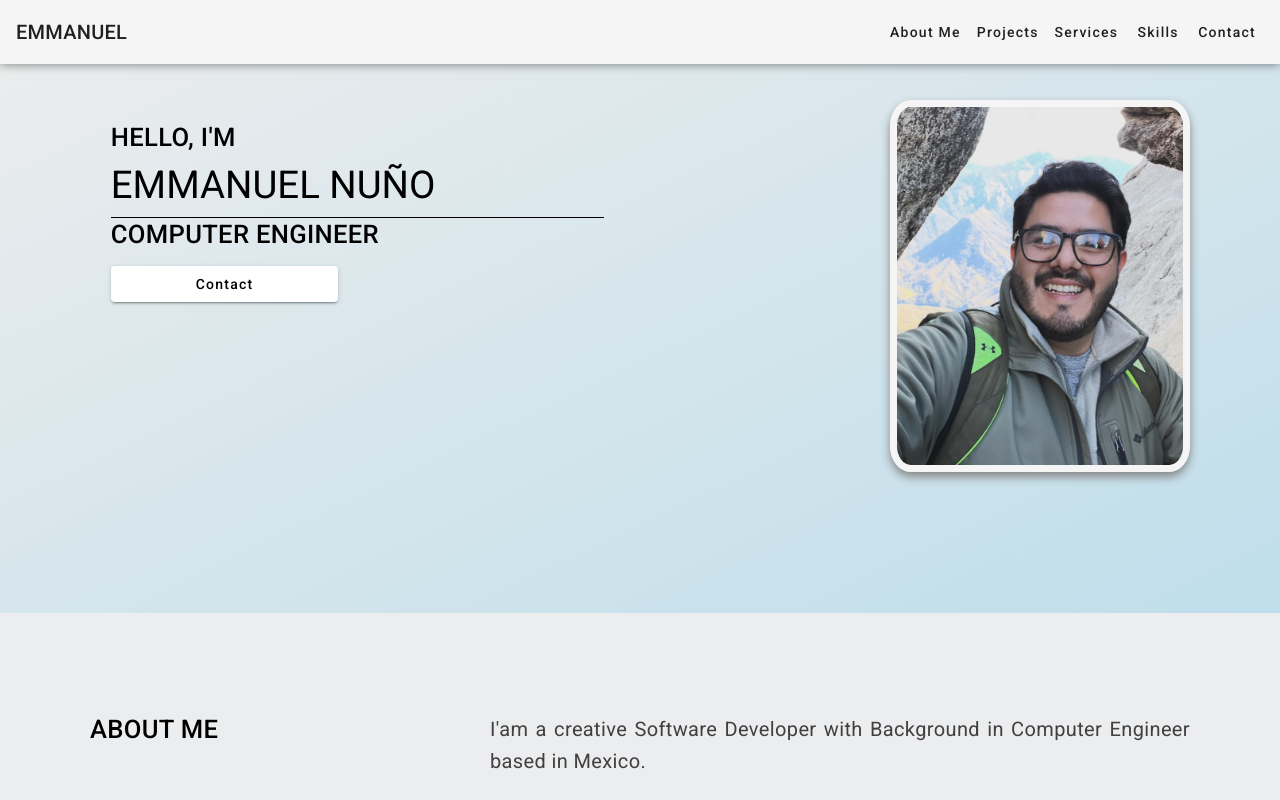
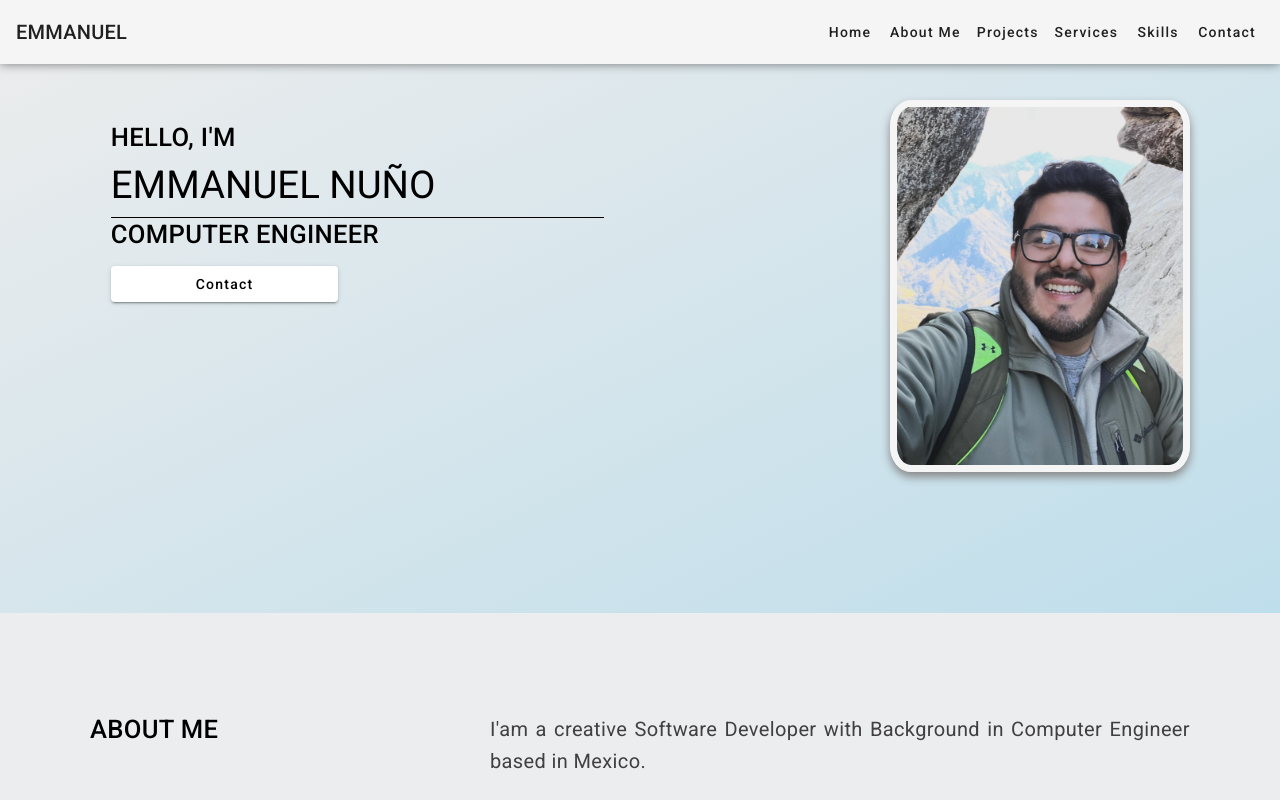
Before and after one commit to emmanuelnunoe/emmanuelnunoe, an Angular app in the folder website/emmanuelnuno/: page / in a window 1280 px wide. Shown: the top 800 px of the page. Built offline with nearby package versions, Linux system fonts and the light colour scheme.

Commit message:
added new section and navigation to mobile button

```diff
--- a/website/emmanuelnuno/src/app/app.component.html
+++ b/website/emmanuelnuno/src/app/app.component.html
@@ -1,13 +1,13 @@
 <app-navbar>
 </app-navbar>
-<section class="welcome section">
+<section class="welcome section" id="home">
   <div class="row container">
     <div class="welcome-text">
       <h2>HELLO, I'M</h2>
       <h1>EMMANUEL NUÑO</h1>
       <mat-divider class="mat--divider"></mat-divider>
       <h2>COMPUTER ENGINEER</h2>
-      <button mat-raised-button class="contact-button">Contact</button>
+      <a mat-raised-button class="contact-button" href="mailto:enunospace@gmail.com">Contact</a>
     </div>
     <img src="../assets/EmmaneulProfile.jpg" alt="Emmanuel Profile Photo" class="profile-photo" />
   </div>
--- a/website/emmanuelnuno/src/app/components/navbar/navbar.component.html
+++ b/website/emmanuelnuno/src/app/components/navbar/navbar.component.html
@@ -3,6 +3,7 @@
   <span class="example-spacer"></span>
   <div *ngIf=" currentScreenSize == 'Large' || currentScreenSize == 'XLarge' || currentScreenSize == 'Medium'">
 
+    <a mat-button href="#home">Home</a>
     <a mat-button href="#about-me">About Me</a>
     <a mat-button href="#projects">Projects</a>
     <a mat-button href="#services">Services</a>
@@ -16,11 +17,12 @@
   </button>
 
     <mat-menu #menu="matMenu">
-      <button mat-menu-item>About Me</button>
-      <button mat-menu-item>Projects</button>
-      <button mat-menu-item>Services</button>
-      <button mat-menu-item>Skills</button>
-      <button mat-menu-item>Contact</button>
+      <a mat-menu-item href="#home">Home</a>
+      <a mat-menu-item href="#about-me">About Me</a>
+      <a mat-menu-item href="#projects">Projects</a>
+      <a mat-menu-item href="#services">Services</a>
+      <a mat-menu-item href="#skills">Skills</a>
+      <a mat-menu-item href="#contact">Contact</a>
     </mat-menu>
 
 </mat-toolbar>
```
